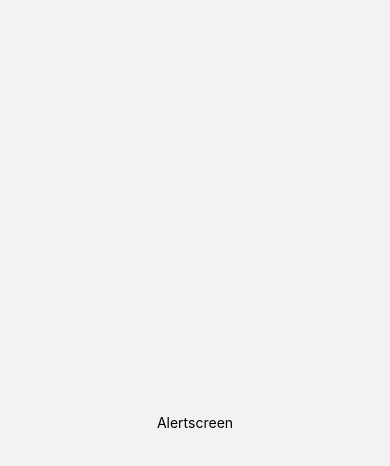
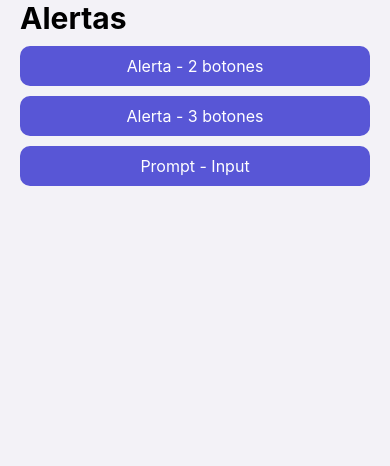
Before and after one commit to Lautaro261/componentsApp, a React Native app: screen /AlertScreen in a window 390 px wide. Shown: the top 466 px of the page. Built offline with nearby package versions, Linux system fonts and the light colour scheme.

Commit message:
AlertScreen finalizado

```diff
--- a/package.json
+++ b/package.json
@@ -16,6 +16,7 @@
     "react": "18.3.1",
     "react-native": "0.75.3",
     "react-native-gesture-handler": "^2.19.0",
+    "react-native-prompt-android": "^1.1.0",
     "react-native-safe-area-context": "^4.11.0",
     "react-native-screens": "^3.34.0",
     "react-native-vector-icons": "^10.2.0"
--- /dev/null
+++ b/src/config/adapters/Prompt.adapter.ts
@@ -0,0 +1,32 @@
+import prompt from 'react-native-prompt-android';
+
+interface Options {
+  title: string;
+  subTitle?: string;
+  buttons: PromptButton[];
+  promptType?: 'default' | 'plain-text' | 'secure-text';
+  placeHolder?: string;
+  defaultValue?: string;
+}
+
+interface PromptButton {
+  text: string;
+  onPress: () => void;
+  style?: 'cancel' | 'default' | 'destructive';
+}
+
+export const ShowPrompt = ({
+  title,
+  subTitle,
+  buttons,
+  promptType = 'default',
+  placeHolder,
+  defaultValue = 'test',
+}: Options) => {
+  prompt(title, subTitle, buttons, {
+    type: promptType,
+    cancelable: false,
+    defaultValue: defaultValue,
+    placeholder: placeHolder,
+  });
+};
--- a/src/presentation/components/ui/Button.tsx
+++ b/src/presentation/components/ui/Button.tsx
@@ -18,6 +18,7 @@ export const Button = ({text, styles, onPress}:Props) => {
             opacity: pressed ? 0.8 : 1,
             backgroundColor: colors.primary,
         },
+        styles,
     ])}
     >
       <Text
--- a/src/presentation/screens/alerts/Alertscreen.tsx
+++ b/src/presentation/screens/alerts/Alertscreen.tsx
@@ -1,18 +1,95 @@
+/* eslint-disable react-native/no-inline-styles */
 import React from 'react';
-import { View, Text, StyleSheet } from 'react-native';
+import { CustomView } from '../../components/ui/CustomView';
+import { Title } from '../../components/ui/Title';
+import { globalStyles } from '../../../config/theme/globalTheme';
+import { Button } from '../../components/ui/Button';
+import { View, Alert } from 'react-native';
+//import prompt from 'react-native-prompt-android';
+import { ShowPrompt } from '../../../config/adapters/Prompt.adapter';
 
 export const Alertscreen = () => {
+
+  const createTwoButtonAlert = () =>
+    Alert.alert('Alert Title', 'My Alert Msg', [
+      {
+        text: 'Cancel',
+        onPress: () => console.log('Cancel Pressed'),
+        style: 'cancel',
+      },
+      {text: 'OK', onPress: () => console.log('OK Pressed')},
+    ]);
+
+  const createThreeButtonAlert = () =>
+    Alert.alert('Alert Title', 'My Alert Msg', [
+      {
+        text: 'Ask me later',
+        onPress: () => console.log('Ask me later pressed'),
+      },
+      {
+        text: 'Cancel',
+        onPress: () => console.log('Cancel Pressed'),
+        style: 'cancel',
+      },
+      {text: 'OK', onPress: () => console.log('OK Pressed')},
+    ]);
+
+/*      const ShowPrompt = () =>{
+
+      //Codigo nativo de react native
+       Alert.prompt(
+        '¿Cual es tu correo electronico?',
+        'mensaje de la alerta. loremdefsddfsa',
+        (value:string)=> console.log(value),
+        'secure-text',
+        'Soy el valor por defecto',
+        'number-pad'
+      );
+
+      prompt(
+        'Enter password',
+        'Enter your password to claim your $1.5B in lottery winnings',
+        [
+         {text: 'Cancel', onPress: () => console.log('Cancel Pressed'), style: 'cancel'},
+         {text: 'OK', onPress: password => console.log('OK Pressed, password: ' + password)},
+        ],
+        {
+            type: 'secure-text',
+            cancelable: false,
+            defaultValue: 'test',
+            placeholder: 'placeholder',
+        }
+    );
+
+
+  };  */
+const onShowPrompt = ()=>{
+  ShowPrompt({
+    title: 'Titulo',
+    subTitle:'subtitulo de la alerta test.',
+    buttons: [
+      {text: 'OK', onPress: ()=>{}},
+    ],
+    placeHolder:'placeholder',
+  });
+};
+
   return (
-    <View style={styles.container}>
-      <Text>Alertscreen</Text>
-    </View>
+    <CustomView style={globalStyles.globalMargin}>
+      <Title safe text="Alertas"/>
+
+      <Button text="Alerta - 2 botones" onPress={createTwoButtonAlert}/>
+
+        <View style={{height: 10}}/>
+
+      <Button text="Alerta - 3 botones" onPress={createThreeButtonAlert}/>
+
+      <View style={{height: 10}}/>
+
+      <Button text="Prompt - Input" onPress={onShowPrompt}/>
+
+      <View style={{height: 10}}/>
+
+    </CustomView>
   );
 };
-
-const styles = StyleSheet.create({
-  container: {
-    flex: 1,
-    justifyContent: 'center',
-    alignItems: 'center',
-  },
-});
```
Also changed, not shown: 1 other file (tests, documents, lock files or other folders).
